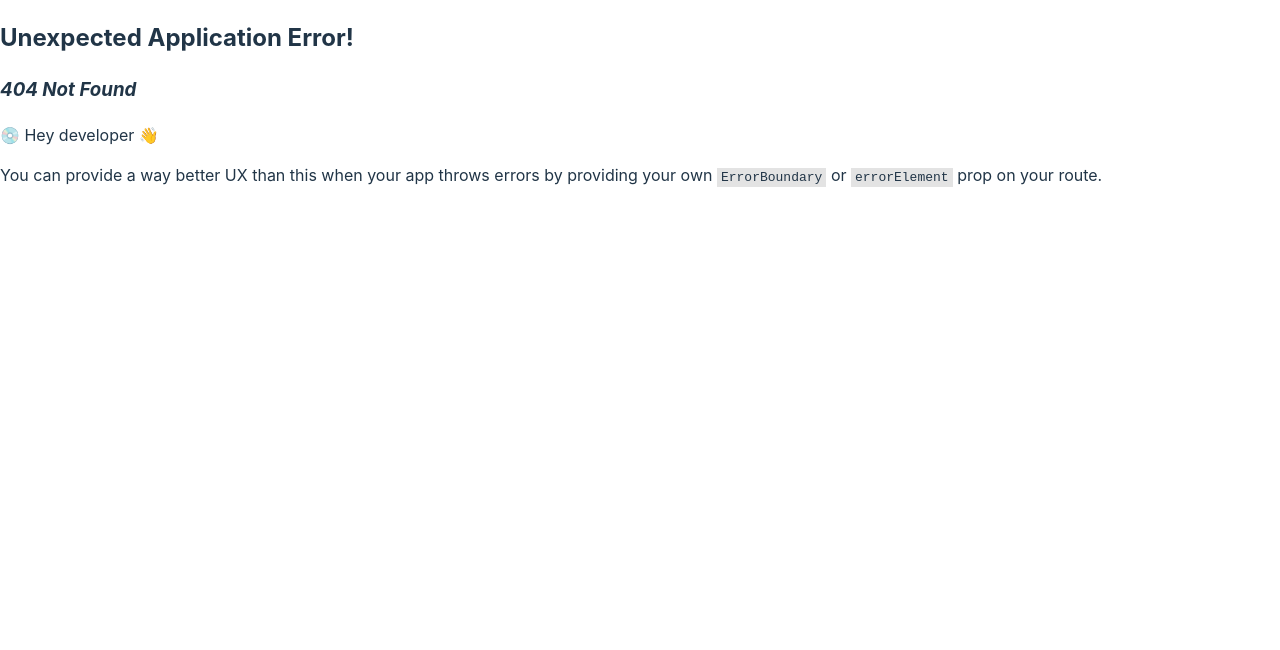
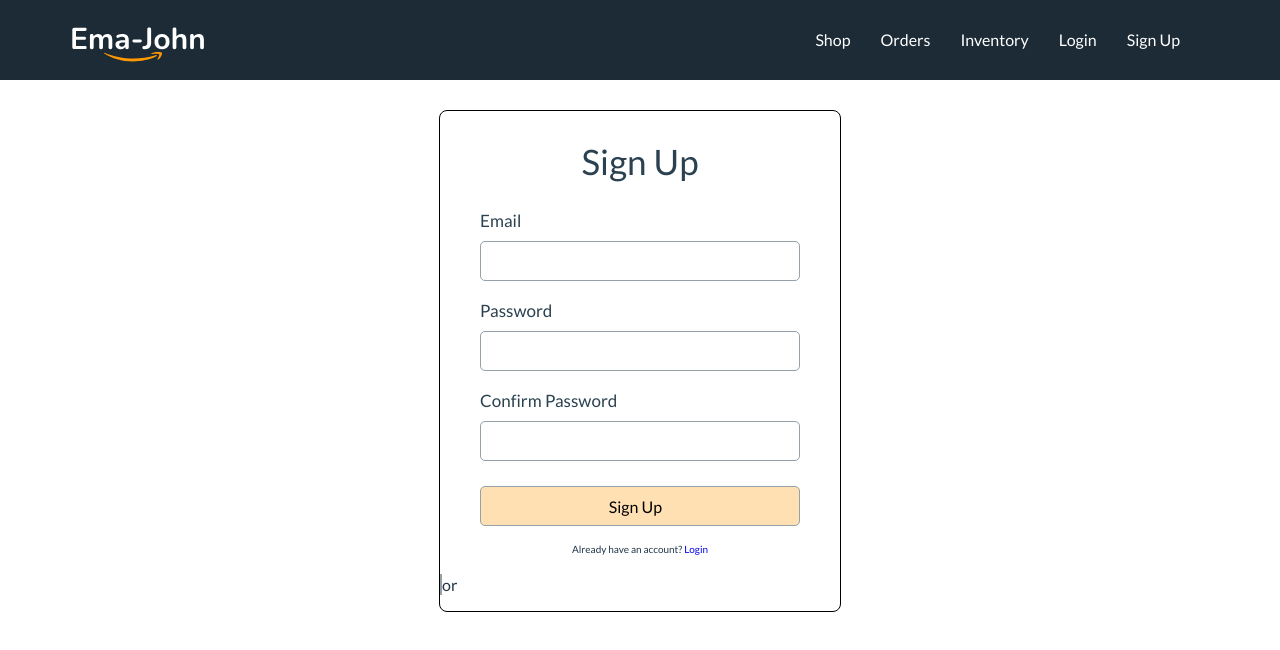
Before and after one commit to tobiborrahman/ema-jhon, a React (Vite) app: page /signup in a window 1280 px wide. Before the commit this address had no page. Shown: the top 650 px of the page. Built offline with nearby package versions, Linux system fonts and the light colour scheme; no server answers.

Commit message:
signout system added

```diff
--- a/package.json
+++ b/package.json
@@ -12,6 +12,7 @@
     "@fortawesome/fontawesome-svg-core": "^6.3.0",
     "@fortawesome/free-solid-svg-icons": "^6.3.0",
     "@fortawesome/react-fontawesome": "^0.2.0",
+    "firebase": "^9.19.1",
     "localforage": "^1.10.0",
     "match-sorter": "^6.3.1",
     "react": "^18.2.0",
--- /dev/null
+++ b/src/components/ContextProvider/ContextProvider.jsx
@@ -0,0 +1,53 @@
+import React, { createContext, useEffect, useState } from 'react';
+import {
+	createUserWithEmailAndPassword,
+	getAuth,
+	onAuthStateChanged,
+	signInWithEmailAndPassword,
+	signOut,
+} from 'firebase/auth';
+import app from '../../firebase/firebase.config';
+
+export const UseContext = createContext(null);
+const auth = getAuth(app);
+
+const ContextProvider = ({ children }) => {
+	const [user, setUser] = useState();
+
+	const createUser = (email, password) => {
+		return createUserWithEmailAndPassword(auth, email, password);
+	};
+
+	const signIn = (email, password) => {
+		return signInWithEmailAndPassword(auth, email, password);
+	};
+
+	const logOut = () => {
+		return signOut(auth);
+	};
+
+	useEffect(() => {
+		const unsubscribe = onAuthStateChanged(auth, (currentUser) => {
+			setUser(currentUser);
+		});
+		return () => {
+			return unsubscribe;
+		};
+	}, []);
+	const ContextInfo = {
+		user,
+		createUser,
+		signIn,
+		logOut,
+	};
+
+	return (
+		<div>
+			<UseContext.Provider value={ContextInfo}>
+				{children}
+			</UseContext.Provider>
+		</div>
+	);
+};
+
+export default ContextProvider;
--- a/src/components/Header/Header.css
+++ b/src/components/Header/Header.css
@@ -10,10 +10,14 @@
 
 nav.header a {
 	text-decoration: none;
-	margin-left: 30px;
+	margin-right: 30px;
 	color: #ffffff;
 }
 
 nav.header a:hover {
 	color: orange;
 }
+
+.text-white {
+	color: white;
+}
--- a/src/components/Header/Header.jsx
+++ b/src/components/Header/Header.jsx
@@ -1,9 +1,18 @@
-import React from 'react';
+import React, { useContext } from 'react';
 import logo from '../../../images/Logo.svg';
 import './Header.css';
 import { Link } from 'react-router-dom';
+import { UseContext } from '../ContextProvider/ContextProvider';
 
 const Header = () => {
+	const { user, logOut } = useContext(UseContext);
+
+	const handleLogOut = () => {
+		logOut()
+			.then((result) => {})
+			.then((error) => console.error(error));
+	};
+
 	return (
 		<nav className="header">
 			<img src={logo} alt="" />
@@ -12,6 +21,13 @@ const Header = () => {
 				<Link to="/orders">Orders</Link>
 				<Link to="/inventory">Inventory</Link>
 				<Link to="/login">Login</Link>
+				<Link to="/signup">Sign Up</Link>
+				{user && (
+					<span className="text-white">
+						{user.email}{' '}
+						<button onClick={handleLogOut}>Sign Out</button>{' '}
+					</span>
+				)}
 			</div>
 		</nav>
 	);
--- /dev/null
+++ b/src/components/Login/Login.css
@@ -0,0 +1,70 @@
+.form-container {
+	width: 400px;
+	height: 500px;
+	border: 1px solid black;
+	margin: 30px auto;
+	border-radius: 8px;
+}
+.form-title {
+	font-family: 'Lato';
+	font-style: normal;
+	font-weight: 400;
+	font-size: 35px;
+	line-height: 42px;
+	letter-spacing: 0.0025em;
+	color: #2a414f;
+	text-align: center;
+}
+.form-control {
+	padding-left: 40px;
+	padding-bottom: 20px;
+}
+
+.form-control label {
+	display: block;
+	font-family: 'Lato';
+	font-style: normal;
+	font-weight: 400;
+	font-size: 17px;
+	line-height: 20px;
+	letter-spacing: 0.0015em;
+	color: #2a414f;
+	margin-bottom: 10px;
+}
+.form-control input {
+	box-sizing: border-box;
+	font-size: 1em;
+	width: 320px;
+	height: 40px;
+	padding-left: 10px;
+	border: 1px solid #95a0a7;
+	border-radius: 5px;
+}
+
+.form-btn {
+	box-sizing: border-box;
+	font-size: 1em;
+	width: 320px;
+	height: 40px;
+	padding-left: 10px;
+	border: 1px solid #95a0a7;
+	background: #ffe0b3;
+	border-radius: 5px;
+	margin-left: 40px;
+	margin-top: 5px;
+}
+
+.form-btn:hover {
+	background: #e3b774;
+}
+
+.first {
+	border: 1px solid #95a0a7;
+	width: 200px;
+	height: 1px;
+}
+
+.error {
+	color: rgb(213, 83, 83);
+	text-align: center;
+}
--- a/src/components/Login/Login.jsx
+++ b/src/components/Login/Login.jsx
@@ -1,9 +1,53 @@
-import React from 'react';
+import React, { useContext } from 'react';
+import './Login.css';
+import { Link } from 'react-router-dom';
+import { UseContext } from '../ContextProvider/ContextProvider';
 
 const Login = () => {
+	const { signIn } = useContext(UseContext);
+
+	const handleLogin = (event) => {
+		event.preventDefault();
+		const form = event.target;
+		const email = form.email.value;
+		const password = form.password.value;
+
+		console.log(email, password);
+
+		signIn(email, password)
+			.then((result) => {
+				const signedUser = result.user;
+				console.log(signedUser);
+			})
+			.catch((error) => {
+				console.log(error);
+			});
+	};
 	return (
 		<div>
-			<h2>Login page coming soon</h2>
+			<form onSubmit={handleLogin} className="form-container">
+				<h2 className="form-title">Login</h2>
+				<div className="form-control">
+					<label htmlFor="email">Email</label>
+					<input type="email" name="email" required />
+				</div>
+				<div className="form-control">
+					<label htmlFor="password">Password</label>
+					<input type="password" name="password" required />
+				</div>
+				<button className="form-btn">Login</button>
+				<p style={{ textAlign: 'center', fontSize: '10px' }}>
+					New to ema-john?{' '}
+					<Link style={{ textDecoration: 'none' }} to="/signup">
+						Create New Account
+					</Link>{' '}
+				</p>
+
+				<p className="form-p">
+					<span className="first"></span> or
+					<span className="second"></span>
+				</p>
+			</form>
 		</div>
 	);
 };
--- /dev/null
+++ b/src/components/SignUp/SignUp.jsx
@@ -0,0 +1,70 @@
+import React, { useState } from 'react';
+import { useContext } from 'react';
+import { Link } from 'react-router-dom';
+import { UseContext } from '../ContextProvider/ContextProvider';
+
+const SignUp = () => {
+	const [error, setError] = useState();
+	const { createUser } = useContext(UseContext);
+	const handleSingUP = (event) => {
+		event.preventDefault();
+		const form = event.target;
+		const email = form.email.value;
+		const password = form.password.value;
+		const confirm = form.confirm.value;
+
+		console.log(email, password, confirm);
+		setError('');
+
+		if (password !== confirm) {
+			setError('Password did not match');
+			return;
+		} else if (password.length < 6) {
+			setError('Password must be 6 characters or longer');
+			return;
+		}
+
+		createUser(email, password)
+			.then((result) => {
+				const loggedUser = result.user;
+				console.log(loggedUser);
+			})
+			.catch((error) => {
+				console.log(error.message);
+			});
+	};
+	return (
+		<div>
+			<form onSubmit={handleSingUP} className="form-container">
+				<h2 className="form-title">Sign Up</h2>
+				<div className="form-control">
+					<label htmlFor="email">Email</label>
+					<input type="email" name="email" required />
+				</div>
+				<div className="form-control">
+					<label htmlFor="password">Password</label>
+					<input type="password" name="password" required />
+				</div>
+				<div className="form-control">
+					<label htmlFor="confirm">Confirm Password</label>
+					<input type="password" name="confirm" required />
+				</div>
+				<button className="form-btn">Sign Up</button>
+				<p className="error">{error}</p>
+				<p style={{ textAlign: 'center', fontSize: '10px' }}>
+					Already have an account?{' '}
+					<Link style={{ textDecoration: 'none' }} to="/login">
+						Login
+					</Link>
+				</p>
+
+				<p className="form-p">
+					<span className="first"></span> or
+					<span className="second"></span>
+				</p>
+			</form>
+		</div>
+	);
+};
+
+export default SignUp;
--- /dev/null
+++ b/src/firebase/firebase.config.js
@@ -0,0 +1,18 @@
+// Import the functions you need from the SDKs you need
+import { initializeApp } from 'firebase/app';
+// TODO: Add SDKs for Firebase products that you want to use
+// https://firebase.google.com/docs/web/setup#available-libraries
+
+// Your web app's Firebase configuration
+const firebaseConfig = {
+	apiKey: 'AIzaSyCOBiFO5aNB4KVKina7AAN9c7LyaqdgMPo',
+	authDomain: 'ema-john-ac6db.firebaseapp.com',
+	projectId: 'ema-john-ac6db',
+	storageBucket: 'ema-john-ac6db.appspot.com',
+	messagingSenderId: '615545906781',
+	appId: '1:615545906781:web:2810ec9fd6795fe6c10fb4',
+};
+
+// Initialize Firebase
+const app = initializeApp(firebaseConfig);
+export default app;
--- a/src/index.css
+++ b/src/index.css
@@ -1,5 +1,7 @@
+@import url('https://fonts.googleapis.com/css2?family=Lato:ital,wght@0,400;0,700;1,400&display=swap');
+
 :root {
-	font-family: Inter, system-ui, Avenir, Helvetica, Arial, sans-serif;
+	font-family: 'Lato', sans-serif;
 	line-height: 1.5;
 	font-weight: 400;
 
```
Also changed, not shown: src/main.jsx (+9 -1 lines), 1 other file (tests, documents, lock files or other folders).
